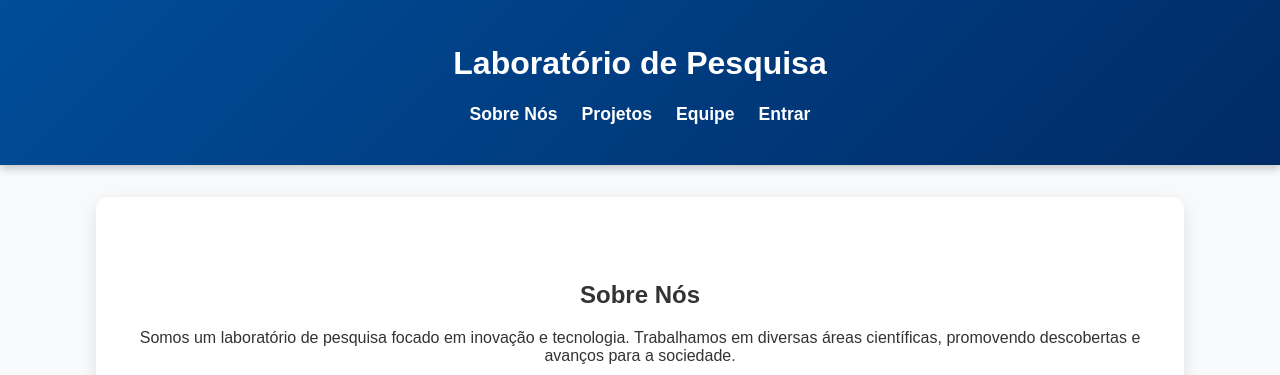
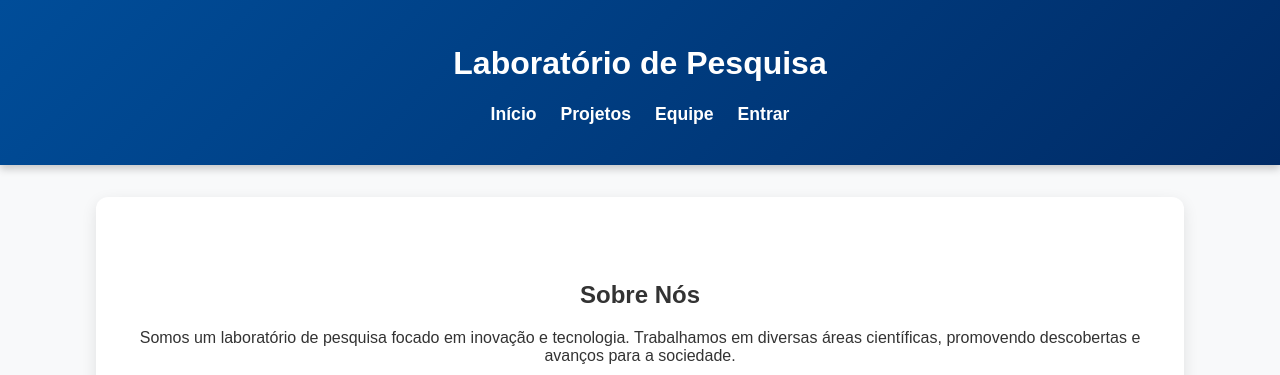
Before and after one commit to danielregisfc/projetoinicial, a plain HTML site: page public/index.html in a window 1280 px wide. Shown: the top 375 px of the page. Drawn offline with Linux system fonts and the light colour scheme.

Commit message:
"Menu Início"

```diff
--- a/public/index.html
+++ b/public/index.html
@@ -12,7 +12,7 @@
         <h1>Laboratório de Pesquisa</h1>
         <nav>
             <ul>
-                <li><a href="#sobre">Sobre Nós</a></li>
+                <li><a href="#inicio">Início</a></li>
                 <li><a href="#projetos">Projetos</a></li>
                 <li><a href="#equipe">Equipe</a></li>
                 <li><a href="#" id="login-link">Entrar</a></li>
@@ -20,7 +20,7 @@
         </nav>
     </header>
 
-    <section id="sobre" class="section">
+    <section id="inicio" class="section">
         <h2>Sobre Nós</h2>
         <p>Somos um laboratório de pesquisa focado em inovação e tecnologia. Trabalhamos em diversas áreas científicas, promovendo descobertas e avanços para a sociedade.</p>
         <img src="img/laboratorio.jpg" alt="Laboratório de pesquisa" class="section-img">
```
